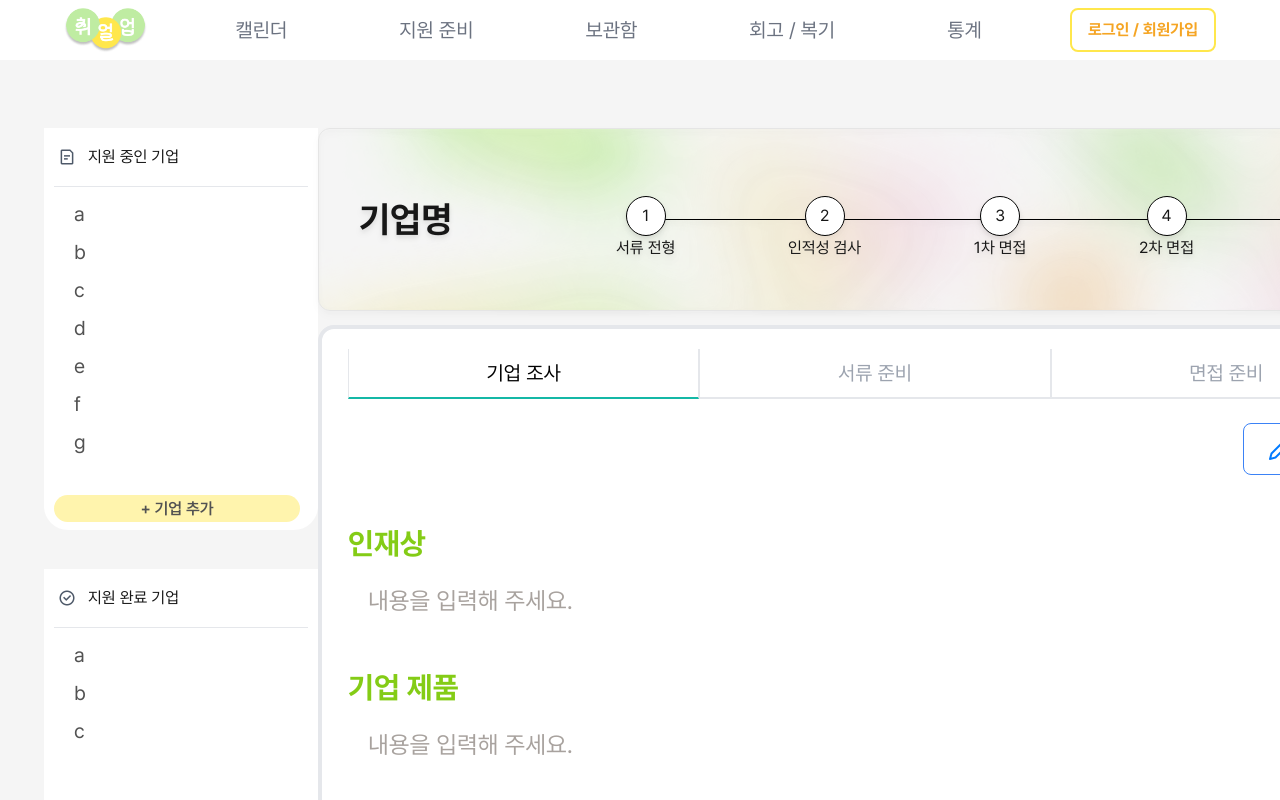
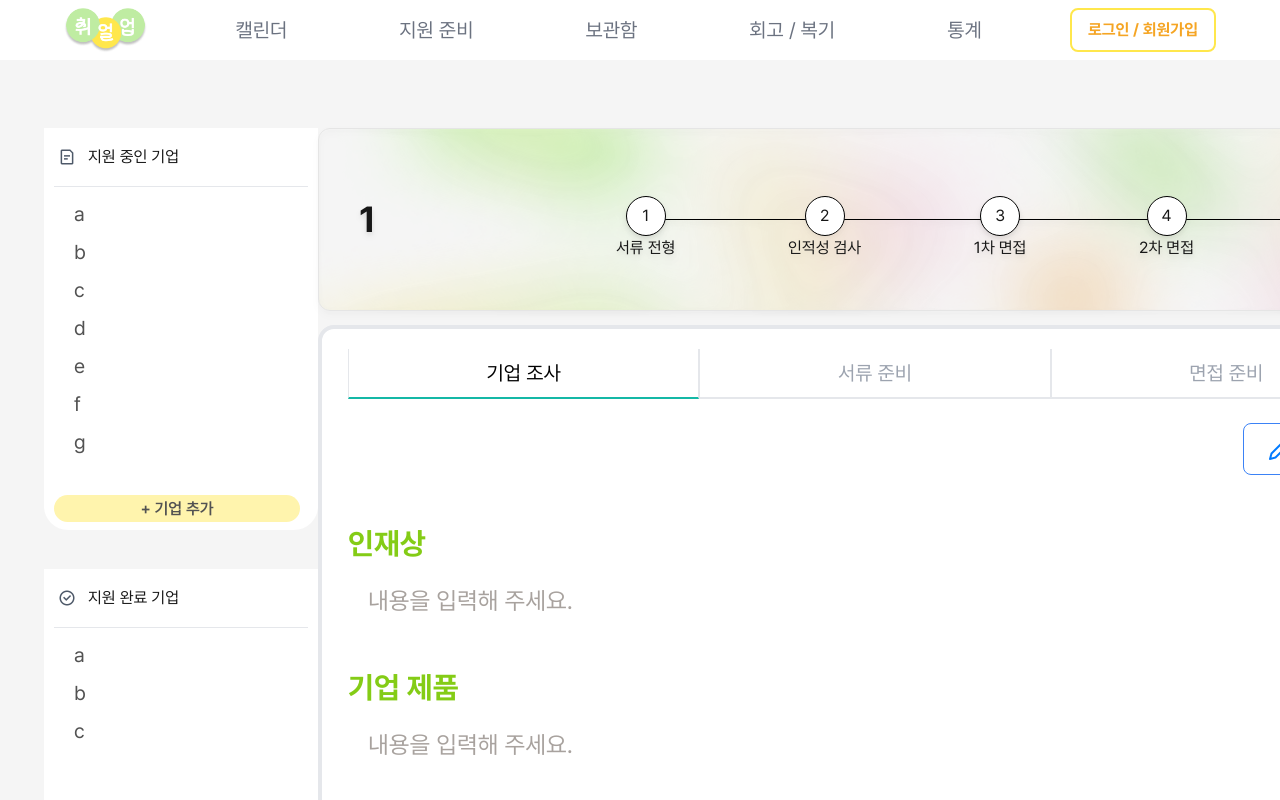
Before and after one commit to SKT-5CEAN/front-end, a Next.js app: page /apply/1 in a window 1280 px wide. Shown: the top 800 px of the page. Built offline with nearby package versions, Linux system fonts and the light colour scheme; a web font is replaced by a local one.

Commit message:
DEV-92 feat: ProgressBar 기업명 동적으로 반영

```diff
--- a/src/components/common/Bar/ProgressBar/ProgressBar.tsx
+++ b/src/components/common/Bar/ProgressBar/ProgressBar.tsx
@@ -1,16 +1,23 @@
 "use client";
-import { useState } from "react";
+import { useEffect, useState } from "react";
 import { ProgressBarProps, ProgressDataType } from "./progressBar.type";
 import { STATUS_LABEL } from "@/constants/companyStatus";
+import { usePathname } from "next/navigation";
 
 function ProgressBar(props: ProgressBarProps) {
+  const pathname = usePathname();
   const { processData } = props;
   const [clickedProcess, setClickedProcess] = useState<
     "" | ProgressDataType["name"]
   >("");
   const [inputProcessData, setInputProcessData] = useState(processData);
+  const [companyName, setCompanyName] = useState("");
   // 그리고 페이지 이동 시에 trigger 줘서 api 전송
   // middleware 사용해 봐야 할 거 같음
+
+  useEffect(function setCompany() {
+    setCompanyName(extractSegment(pathname));
+  }, []);
 
   /** 클릭 시에 상태 버튼 보여주고, 재클릭 시에 상태 버튼 가려주는 함수 */
   const handleClick = (name: string) => {
@@ -42,9 +49,15 @@ function ProgressBar(props: ProgressBarProps) {
     setClickedProcess("");
   };
 
+  /** 경로에서 기업명 가져오는 함수 */
+  const extractSegment = (url: string): string => {
+    const match = url.match(/\/apply\/([^/]+)/);
+    return match ? match[1] : "";
+  };
+
   return (
     <div className="relative w-full h-[183px] bg-[url('/progress-gradient.png')] bg-cover rounded-xl flex items-center p-10 justify-between drop-shadow-md border border-neutral-200">
-      <p className="absolute font-bold text-4xl">기업명</p>
+      <p className="absolute font-bold text-4xl">{companyName}</p>
       <div className="w-[800px] h-[72px] absolute right-10 flex justify-center items-center">
         <div className="w-[700px] h-[1px] bg-black absolute"></div>
         <div className="w-[750px] h-20 flex justify-between absolute">
```
